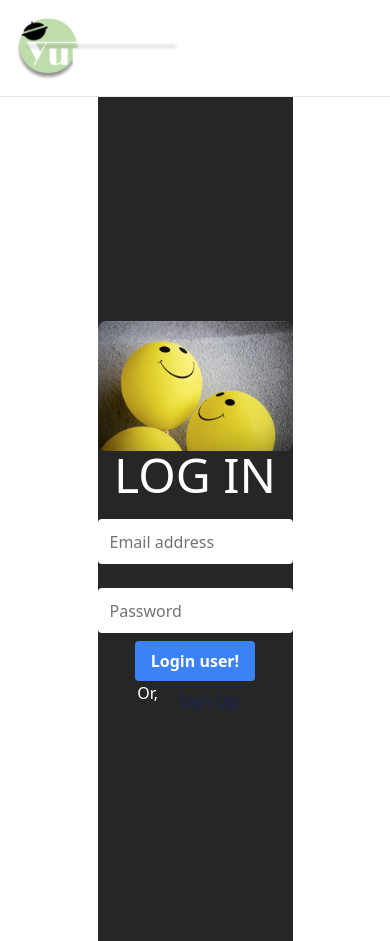
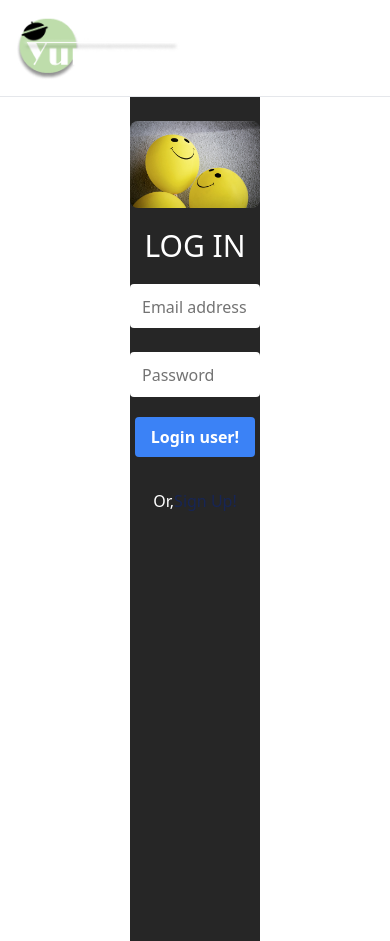
Before and after one commit to chas-academy/u06-fullstack-recipe-app-Chali96, an Angular app in the folder angular-frontend/: page /login in a window 390 px wide. Built offline with nearby package versions, Linux system fonts and the light colour scheme.

Commit message:
minor changes

```diff
--- a/angular-frontend/src/app/pages/home/home.component.html
+++ b/angular-frontend/src/app/pages/home/home.component.html
@@ -4,7 +4,7 @@
     <div
         class="mt-1 flex flex-col justify-center items-center bg-orange-100 md:h-fit h-1/2 m-auto w-full md:w-full lg:w-full xl:w-full text-center">
         <div class="w-1/3 md:w-full">
-            <h2 class="mb-5 mt-2 text-2xl md:text-4xl text-center w-52 md:w-f m-auto text-red-800">Choose a mealtype!
+            <h2 class="mb-5 mt-2 text-2xl md:text-4xl text-center w-full md:w-f m-auto text-red-800">Choose a mealtype!
             </h2>
 
             <button
--- a/angular-frontend/src/app/pages/login/login.component.html
+++ b/angular-frontend/src/app/pages/login/login.component.html
@@ -1,4 +1,4 @@
-<section class="h-screen bg-neutral-800 w-1/2 m-auto">
+<section class="min-h-screen bg-neutral-800 w-1/3 m-auto">
 <div class="h-full flex items-center flex-col justify-center">
   <div
   class="shrink-1 grow-0 basis-auto md:mb-0 md:w-9/12 md:shrink-0 lg:w-6/12 xl:w-6/12">
@@ -7,7 +7,7 @@
     class="w-full mt-6 rounded-lg"
     alt="smiley image" />
 </div>
-<h1 class="text-5xl mb-5 text-white">LOG IN</h1>
+<h1 class="text-3xl md:text-5xl mb-5 mt-5 text-white">LOG IN</h1>
 <!-- <form name="login" [formGroup]="login"> -->
   <div class="relative mb-6" data-twe-input-wrapper-init>
     <input
@@ -35,11 +35,11 @@
     </label>
   </div>
 
-  <button class="bg-blue-500 hover:bg-blue-700 text-white font-bold py-2 px-4 rounded" (click)="login()">Login user!</button>
+  <button class="bg-blue-500 hover:bg-blue-700 text-white font-bold py-2 px-4 my-3 rounded" (click)="login()">Login user!</button>
 <!-- </form> -->
-<div class="flex flex-row gap-2 mb-5">
+<div class="flex flex-row mt-5 md:mt-2">
   <p class="text-white">Or,</p>
-<a href="#" class="block py-2 px-3 text-blue-950 rounded hover:bg-gray-100 md:hover:bg-transparent md:border-0 md:hover:text-blue-950 md:p-0 dark:text-blue-500 md:dark:hover:text-blue-700 dark:hover:bg-gray-700 dark:hover:text-blue-950 md:dark:hover:bg-transparent"  routerLink="/register"
+<a href="#" class="block text-blue-950 rounded hover:bg-gray-100 md:hover:bg-transparent md:border-0 md:hover:text-blue-950 md:p-0 dark:text-blue-500 md:dark:hover:text-blue-700 dark:hover:bg-gray-700 dark:hover:text-blue-950 md:dark:hover:bg-transparent"  routerLink="/register"
 routerLinkActive="active"
 ariaCurrentWhenActive="page"
 >Sign Up!</a>
```
